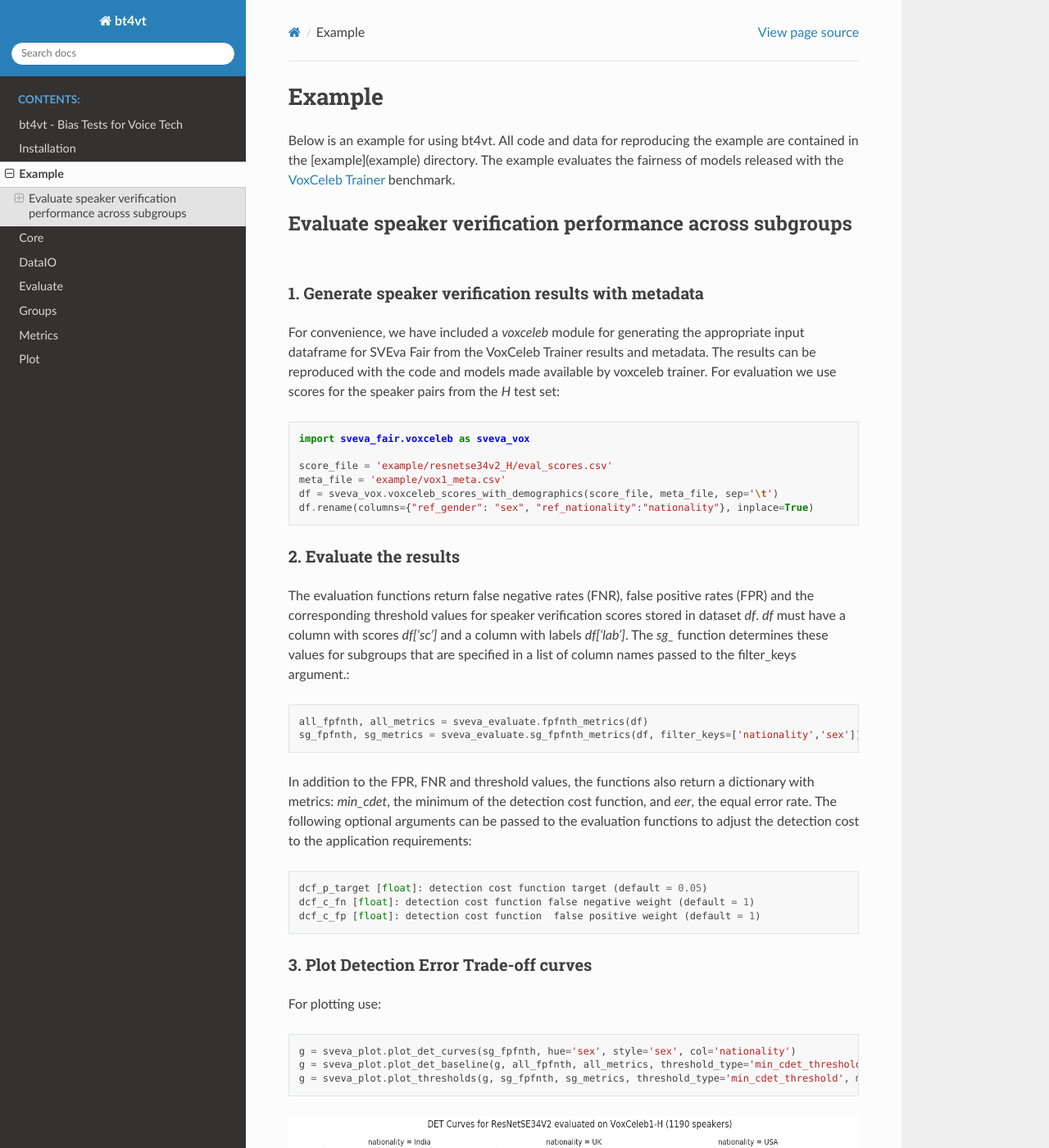
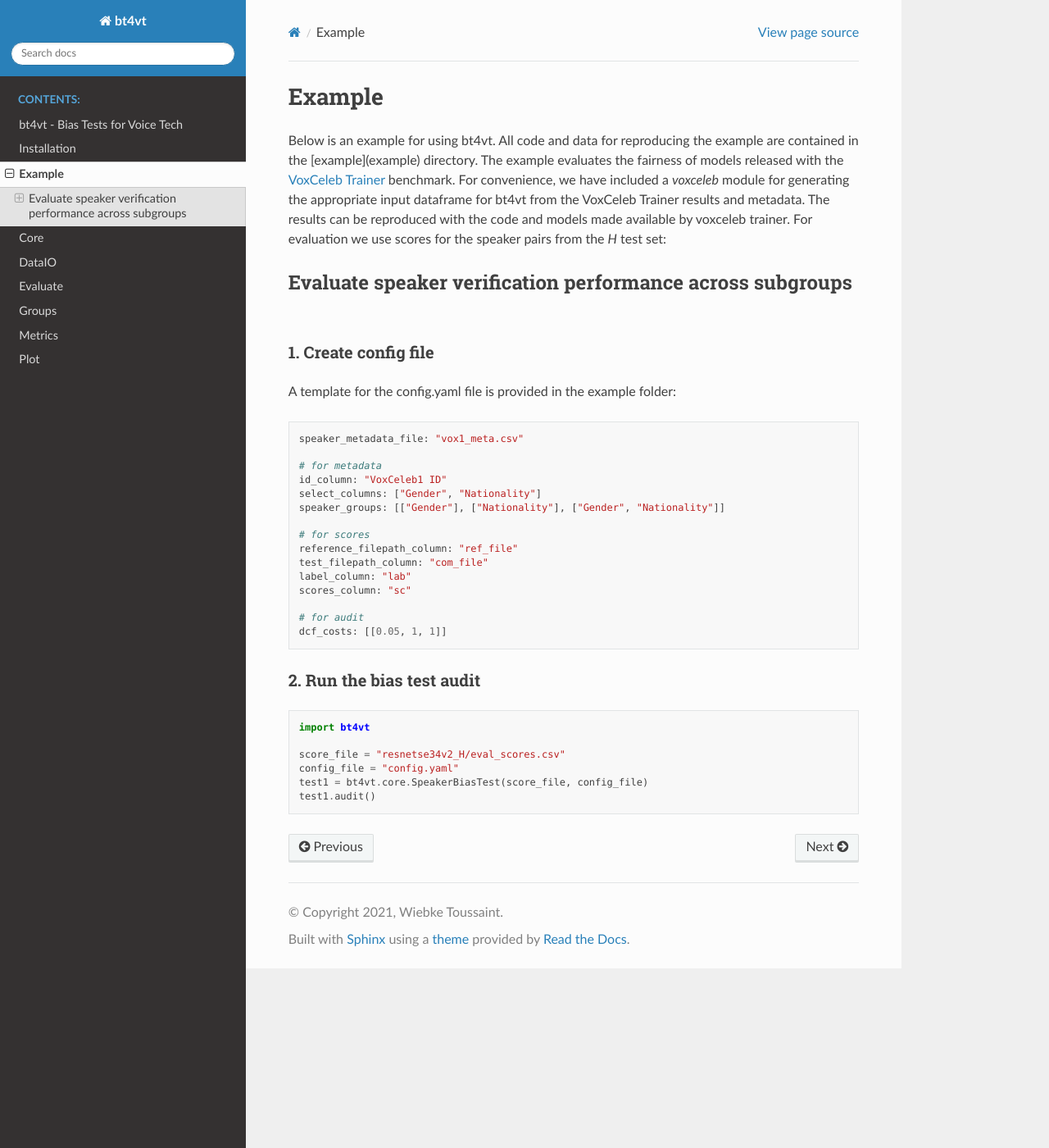
Before and after one commit to wiebket/bt4vt, a Sphinx documentation site: the page built from docs/source/example.rst, in a window 1280 px wide and 1400 px high. Shown: the whole window at 82% size. Built offline with Sphinx 7.4.7 and the Read the Docs theme 2.0.0, drawn with Linux system fonts in a browser that asks for light colours; some of the changed text lies outside the part shown.

Commit message:
add example to docs and config file template

```diff
--- a/docs/source/example.rst
+++ b/docs/source/example.rst
@@ -4,62 +4,42 @@ Example
 
 Below is an example for using bt4vt. All code and data for reproducing the example are contained in the [example](example) directory.
 The example evaluates the fairness of models released with the `VoxCeleb Trainer <https://github.com/clovaai/voxceleb_trainer>`_ benchmark.
+For convenience, we have included a `voxceleb` module for generating the appropriate input dataframe for bt4vt from the VoxCeleb Trainer results and metadata.
+The results can be reproduced with the code and models made available by voxceleb trainer.
+For evaluation we use scores for the speaker pairs from the `H` test set:
 
 Evaluate speaker verification performance across subgroups
 __________________________________________________________
 
-1. Generate speaker verification results with metadata
+1. Create config file
 ^^^^^^^^^^^^^^^^^^^^^^^^^^^^^^^^^^^^^^^^^^^^^^^^^^^^^^
 
-For convenience, we have included a `voxceleb` module for generating the appropriate input dataframe for SVEva Fair from the VoxCeleb Trainer results and metadata. The results can be reproduced with the code and models made available by voxceleb trainer.
-For evaluation we use scores for the speaker pairs from the `H` test set::
+A template for the config.yaml file is provided in the example folder::
 
-    import sveva_fair.voxceleb as sveva_vox
+    speaker_metadata_file: "vox1_meta.csv"
 
-    score_file = 'example/resnetse34v2_H/eval_scores.csv'
-    meta_file = 'example/vox1_meta.csv'
-    df = sveva_vox.voxceleb_scores_with_demographics(score_file, meta_file, sep='\t')
-    df.rename(columns={"ref_gender": "sex", "ref_nationality":"nationality"}, inplace=True)
+    # for metadata
+    id_column: "VoxCeleb1 ID"
+    select_columns: ["Gender", "Nationality"]
+    speaker_groups: [["Gender"], ["Nationality"], ["Gender", "Nationality"]]
+
+    # for scores
+    reference_filepath_column: "ref_file"
+    test_filepath_column: "com_file"
+    label_column: "lab"
+    scores_column: "sc"
+
+    # for audit
+    dcf_costs: [[0.05, 1, 1]]
 
 
-2. Evaluate the results
+2. Run the bias test audit
 ^^^^^^^^^^^^^^^^^^^^^^^
+::
 
-The evaluation functions return false negative rates (FNR), false positive rates (FPR) and the corresponding threshold values for speaker verification scores stored in dataset `df`. `df` must have a column with scores `df['sc']` and a column with labels `df['lab']`. The `sg_` function determines these values for subgroups that are specified in a list of column names passed to the filter_keys argument.::
+    import bt4vt
 
-    all_fpfnth, all_metrics = sveva_evaluate.fpfnth_metrics(df)
-    sg_fpfnth, sg_metrics = sveva_evaluate.sg_fpfnth_metrics(df, filter_keys=['nationality','sex'])
-
-
-In addition to the FPR, FNR and threshold values, the functions also return a dictionary with metrics: `min_cdet`, the minimum of the detection cost function, and `eer`, the equal error rate. The following optional arguments can be passed to the evaluation functions to adjust the detection cost to the application requirements::
-
-    dcf_p_target [float]: detection cost function target (default = 0.05)
-    dcf_c_fn [float]: detection cost function false negative weight (default = 1)
-    dcf_c_fp [float]: detection cost function  false positive weight (default = 1)
-
-
-3. Plot Detection Error Trade-off curves
-^^^^^^^^^^^^^^^^^^^^^^^^^^^^^^^^^^^^^^^^
-
-For plotting use::
-
-    g = sveva_plot.plot_det_curves(sg_fpfnth, hue='sex', style='sex', col='nationality')
-    g = sveva_plot.plot_det_baseline(g, all_fpfnth, all_metrics, threshold_type='min_cdet_threshold')
-    g = sveva_plot.plot_thresholds(g, sg_fpfnth, sg_metrics, threshold_type='min_cdet_threshold', metrics_baseline=all_metrics)
-
-
-
-.. image:: ../../example/figures/resnetse34v2_det_nationality.png
-    :height: 200px
-    :align: center
-
-or::
-
-    g = sveva_plot.plot_det_curves(sg_fpfnth, hue='nationality', col='sex', linewidth=1.25, palette=cc.glasbey_category10[:len(sg_fpfnth['nationality'].unique())])
-    g = sveva_plot.plot_det_baseline(g, all_fpfnth, all_metrics, 'min_cdet_threshold')
-    g = sveva_plot.plot_thresholds(g, all_fpfnth, all_metrics, 'min_cdet_threshold', min_threshold=['overall'], metrics_baseline=all_metrics)
-
-
-.. image:: ../../example/figures/resnetse34v2_det_sex.png
-    :height: 200px
-    :align: center
+    score_file = "resnetse34v2_H/eval_scores.csv"
+    config_file = "config.yaml"
+    test1 = bt4vt.core.SpeakerBiasTest(score_file, config_file)
+    test1.audit()
```
Also changed, not shown: 1 other file.
